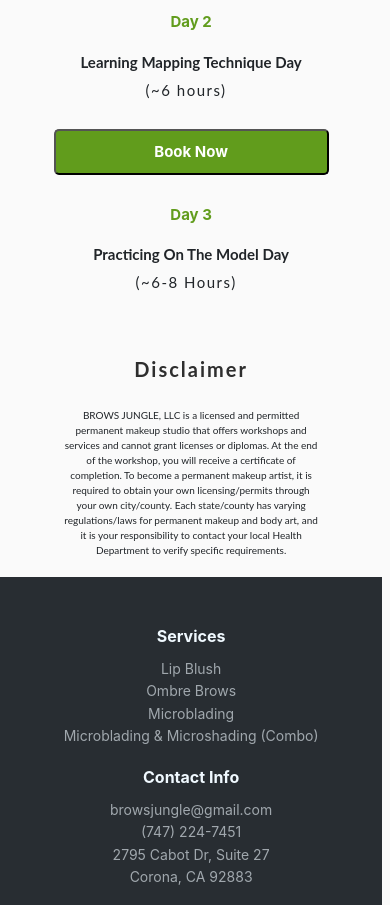
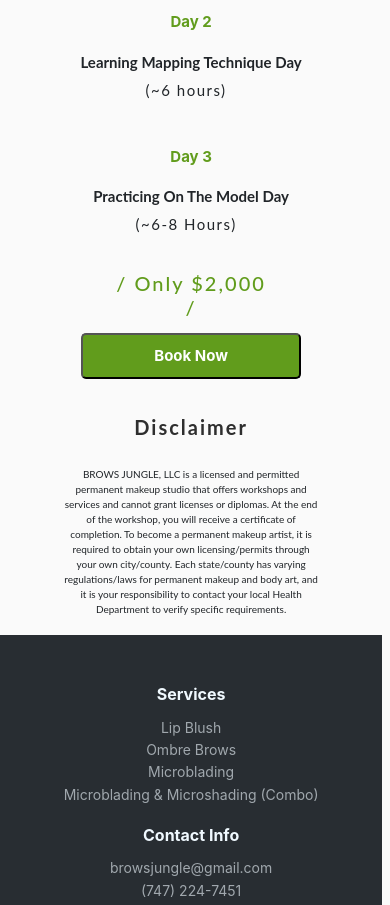
Before and after one commit to Juzva8/browsJungle, a React (Create React App) app: page /workshop in a window 390 px wide. Shown: the part 1600-2505 px from the top of the page. Built offline with nearby package versions, Linux system fonts and the light colour scheme; a web font is replaced by a local one.

Commit message:
adding CTA

```diff
--- a/src/pages/Workshop/Workshop.css
+++ b/src/pages/Workshop/Workshop.css
@@ -38,7 +38,14 @@
 	text-align: center;
 	font-family: 'Lato', sans-serif;
 }
-
+.Workshop__h2__price{
+	margin: 0% 20%;
+	color: #619c1c;
+	text-align: center;
+	font-size: 20px;
+	letter-spacing: .1em;
+	font-family: 'Lato', sans-serif;
+}
 
 #Workshop__R2__col1{
 	float: center;
@@ -90,8 +97,9 @@
 	font-family: 'Lato', sans-serif;
 }
 #Workshop__row1__button{
-	min-width: 100%;
-	margin-top: 10%;
+	max-width: 50%;
+	margin-top: 2%;
+	margin-bottom: 3%;
 	background-color: #619c1c;
 	color: white;
 	border-radius: 5px;
@@ -108,9 +116,14 @@
 	font-size: 20px;
 	font-weight: bold;
 }
-#mobile_fix{
-	display: none;
+
+#button__style{
+	display:flex;
+	flex-direction: column;
+	align-items: center;
 }
+
+
 @media (max-width: 500px){
 	.Workshop__row{
 		margin: 10% 0%;
@@ -169,7 +182,9 @@
 		font-size: 15px;
 		margin: 15px 10px;
 	}
-
+	#mobile_order{
+align-items: center;
+	}
 
 	#Workshop__p__1{
 		padding-right: 10px;
@@ -190,15 +205,25 @@
 		font-weight: bold;
 		font-family: 'Lato', sans-serif;
 	}
+
+	.Workshop__h2__price{
+		margin: 0% 20%;
+		color: #619c1c;
+		text-align: center;
+		font-size: 20px;
+		letter-spacing: .1em;
+		font-family: 'Lato', sans-serif;
+	}
 	#Workshop__row1__button{
-		min-width:100%;
+		min-width: 80%;
+		margin-top: 5%;
+		margin-bottom: 3%;
 		font-size: 15px;
 		border-radius: 5px;
 		padding: 10px;
 		font-size: 15px;
 		align-items: center;
 		display: block;
-		margin-right: auto;
 		background-color: #619c1c;
 		color: white;
 		text-align: center;
@@ -221,4 +246,9 @@
 		-webkit-transition: .3s ease-in-out;
 		transition: .5s ease-in-out;
 	}
+	#button__style{
+		display:flex;
+		flex-direction: column;
+		align-items: center;
+	}
 }
--- a/src/pages/Workshop/Workshop.js
+++ b/src/pages/Workshop/Workshop.js
@@ -25,7 +25,7 @@ const Workshop = () => {
           I will share my knowledge, experience, and so much more that I was missing during my training.
           There is a saying that “Practice is the key” and I want to add that a good foundation at the beginning and knowledge of where to start is the key to success. <br/>
           <br/>
-          $500 a non-refundable booking fee is required to reserve your spot at the workshop. The remaining payment is  due in Cash or Zelle a day before the course starts.
+          $600 a non-refundable booking fee is required to reserve your spot at the workshop. The remaining payment is  due in Cash or Zelle a day before the course starts.
           </p>
           </Col>
           </Row>
@@ -49,10 +49,6 @@ const Workshop = () => {
               <p id="Workshop__p__1">
               (~6 hours)</p>
                 </div>
-                <a href='https://calendly.com/browsjungle/4-5hours' target='_blank'>
-          <button id='Workshop__row1__button'>
-              Book Now</button>
-              </a>
           </Col>
           <Col id="Workshop__R2__col1" xl="4">
           <div>
@@ -63,11 +59,20 @@ const Workshop = () => {
               <p id="Workshop__p__1">
               (~6-8 Hours)</p>
                 </div>
+          </Col>
 
-          </Col>
           </Row>
           <Row className="Workshop__row__2" >
             <Col>
+            <div id="mobile_order">
+             <h2 className="Workshop__h2__price">
+                / Only $2,000 /
+              </h2>
+                <a id="button__style" href='https://calendly.com/browsjungle/4-5hours' target='_blank'>
+          <button id='Workshop__row1__button'>
+              Book Now</button>
+              </a>
+             </div>
           <h2 className="Workshop__h2">
           Disclaimer
           </h2>
@@ -82,7 +87,6 @@ const Workshop = () => {
           </Col>
           </Row>
 
-
     </div>
   )
 }
```
